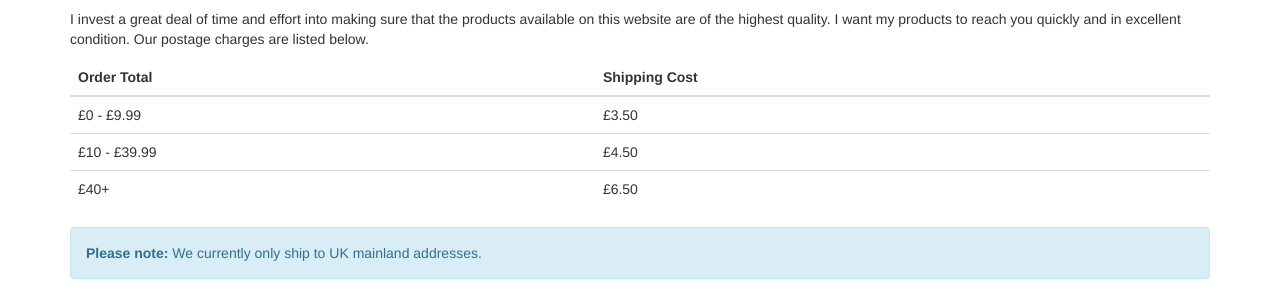
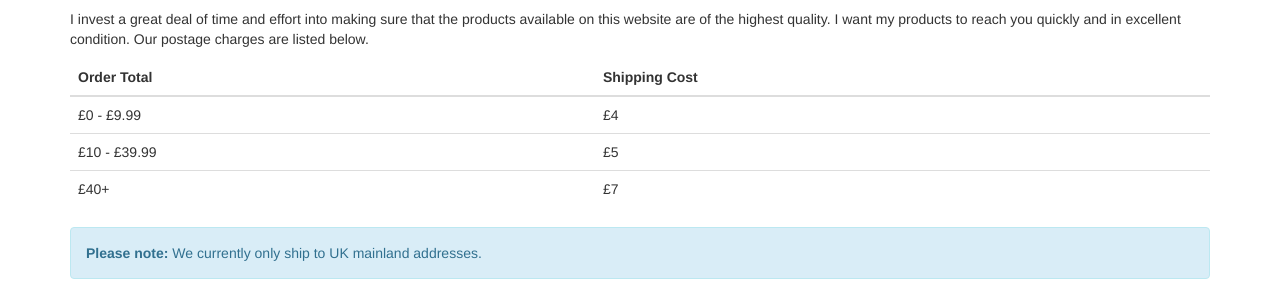
Before and after one commit to ecoweave/ecoweave.github.io, a Jekyll site: the page built from shipping.html, in a window 1280 px wide and 900 px high. Shown: the part 181-481 px from the top of the window. Built offline with Jekyll 4.4.1, drawn with Linux system fonts in a browser that asks for light colours; nearby versions of some CDN libraries.

Commit message:
Updated shipping costs

```diff
--- a/shipping.html
+++ b/shipping.html
@@ -19,15 +19,15 @@ title: Postage details
   <tbody>
     <tr>
       <td>&pound;0 - &pound;9.99 </td>
-      <td>&pound;3.50</td>
+      <td>&pound;4</td>
     </tr>
     <tr>
       <td>&pound;10 - &pound;39.99</td>
-      <td>&pound;4.50</td>
+      <td>&pound;5</td>
     </tr>
     <tr>
       <td>&pound;40+</td>
-      <td>&pound;6.50</td>
+      <td>&pound;7</td>
     </tr>
   </tbody>
 </table>
```
